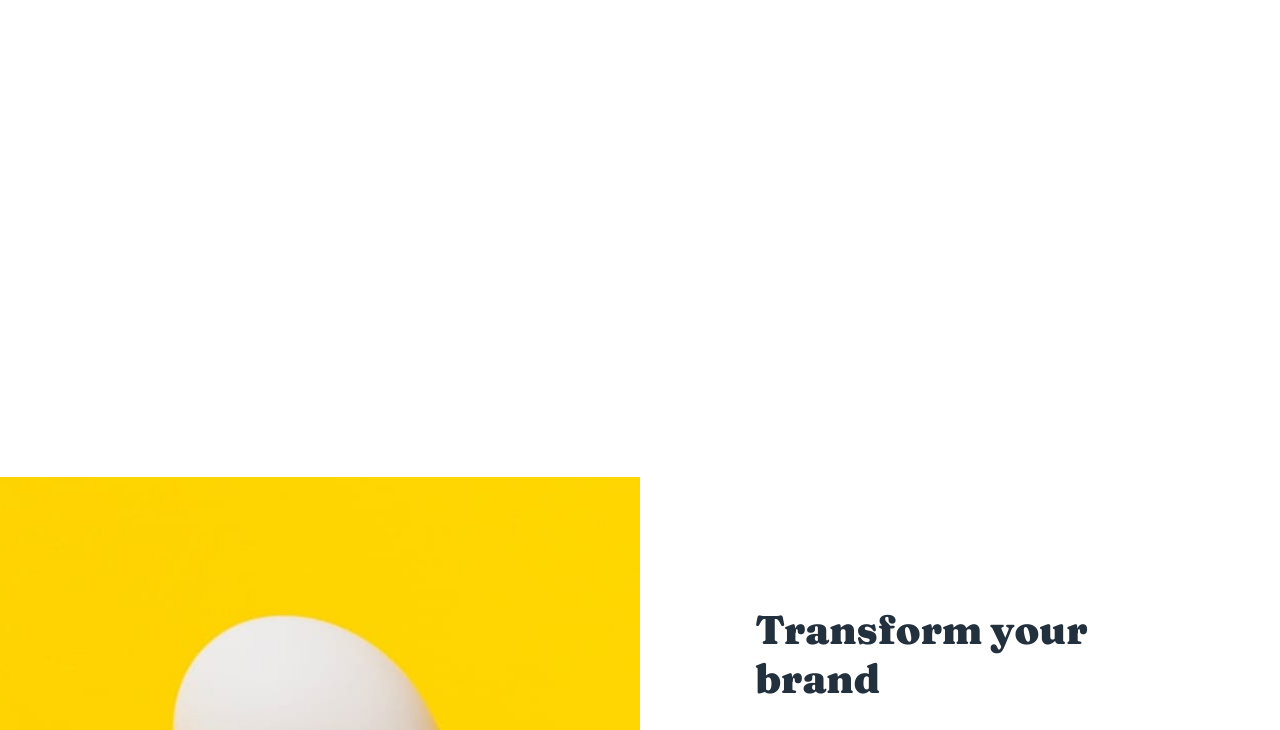
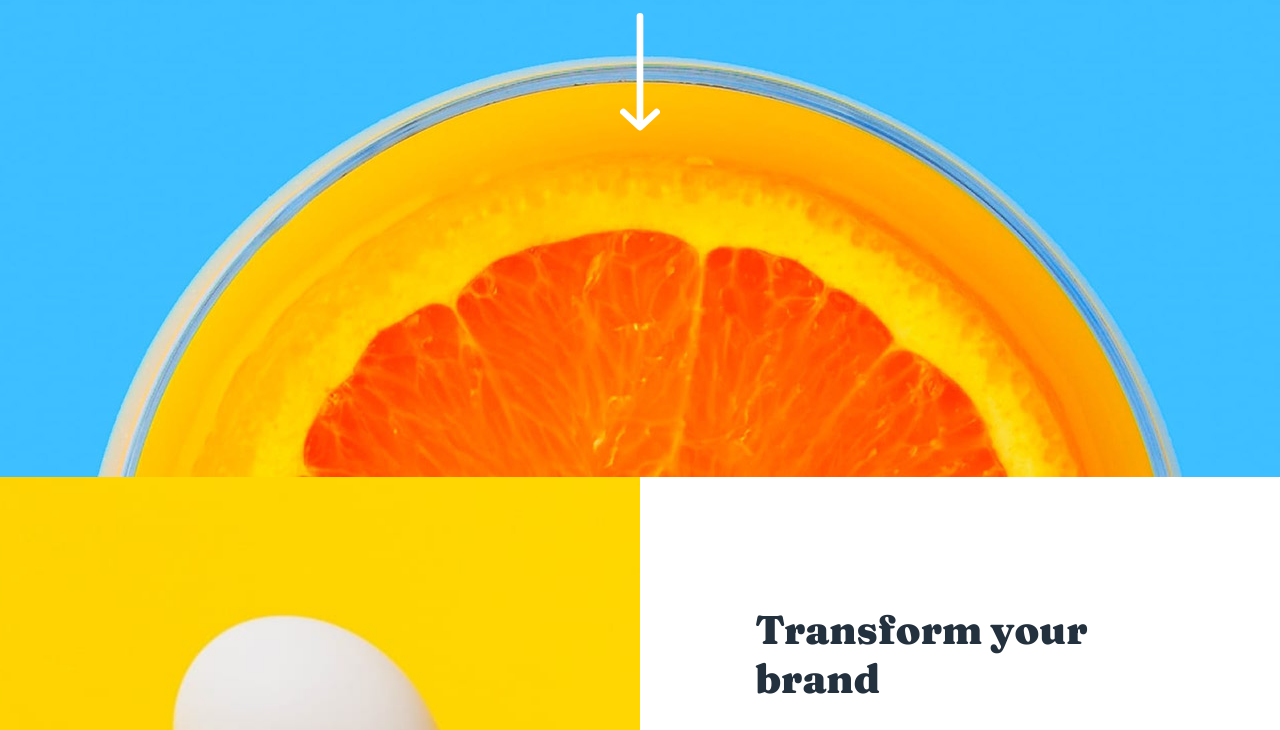
Before and after one commit to juangin3r/frontend-9, a plain HTML site: page index.html in a window 1280 px wide. Shown: the part 323-1053 px from the top of the page. Drawn offline with Linux system fonts and the light colour scheme; the site is published under a folder, as on GitHub Pages, so addresses that start at the root find nothing; files whose address does not match are found by name.

Commit message:
Update style.css

```diff
--- a/scss/style.css
+++ b/scss/style.css
@@ -6,7 +6,7 @@ body {
 }
 
 .header {
-  background-image: url(/images/desktop/reforma.jpg);
+  background-image: url(../images/desktop/reforma.jpg);
   background-position: center;
   background-size: cover;
   height: 800px;
```
